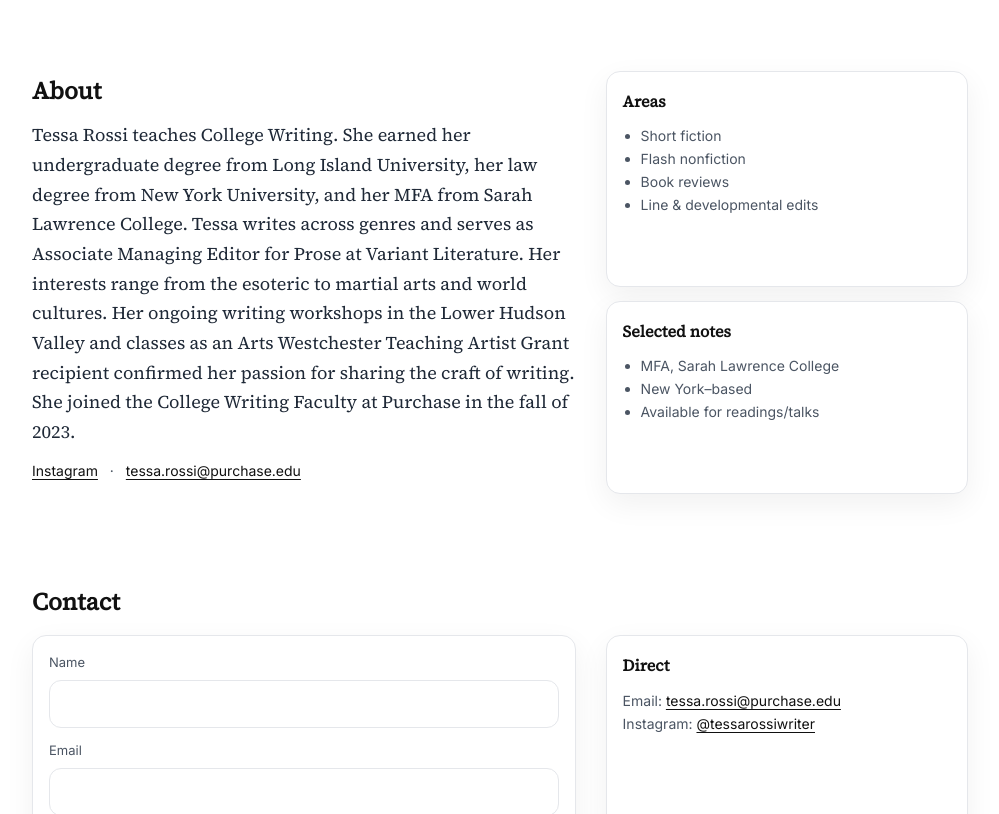
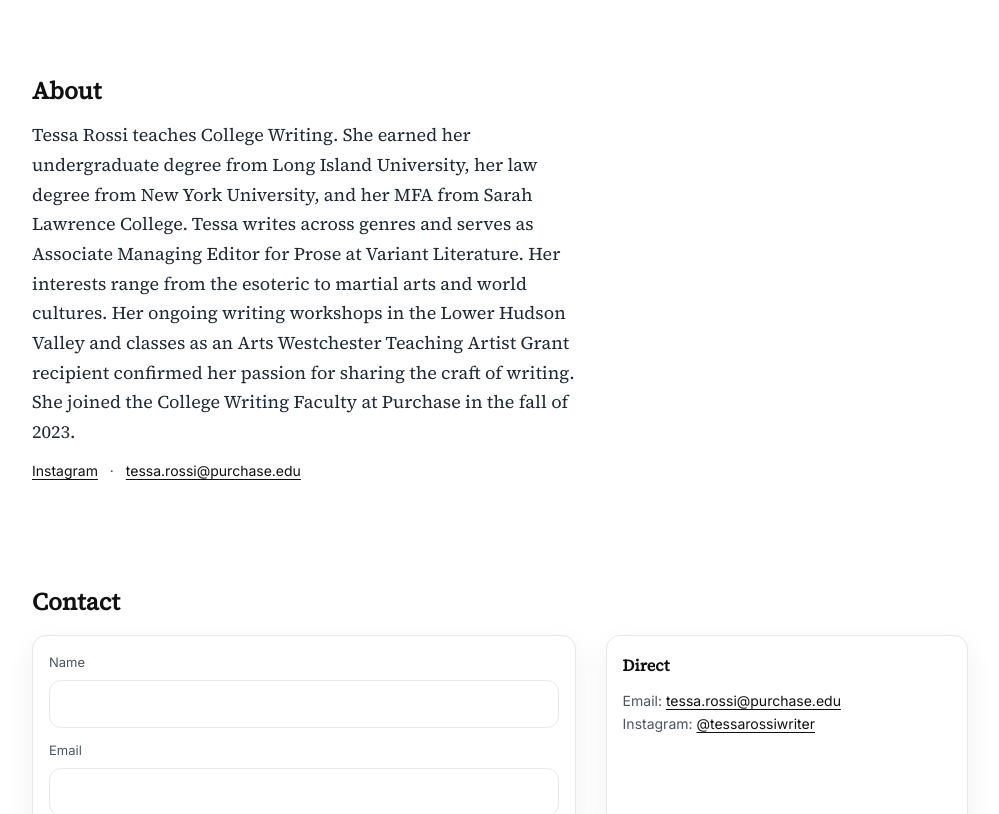
Before and after one commit to KeRossi12/trossiwebsite, a plain HTML site: page index.html in a window 1280 px wide. Shown: the part 1179-1993 px from the top of the page, without its empty margins (140-1139 px from the left). Drawn offline with Linux system fonts and the light colour scheme.

Commit message:
Update index.html
Update 4

```diff
--- a/index.html
+++ b/index.html
@@ -55,9 +55,9 @@
         <div class="hero-grid">
           <div class="hero-main">
             <p class="kicker">Writer</p>
-            <h1 class="hero-title">Fiction & nonfiction with a clear line and a human pulse.</h1>
+            <h1 class="hero-title">Sharing truth through fiction.</h1>
             <p class="hero-lede">
-Tessa Rossi writes, edits, and professes. She received her MFA in ’22 from SLC and her JD from NYU. She is the Associate Managing Editor for Variant Literature (@VariantLit), her prose is featured in Roi Faineant and MER, and her poems in the Red Ogre Review and Grey Sparrow. @TRossiWriter.
+Tessa Rossi writes, edits, and professes. She received her MFA in ’22 from SLC and her JD from NYU. She is the Managing Prose Editor for <a href="https://variantlit.com/" target="_blank" rel="noopener">Variant Literature</a> <a href="https://x.com/variantlit" target="_blank" rel="noopener">(@VariantLit)</a>, her prose is featured in Roi Faineant and MER, and her poems in the Red Ogre Review and Grey Sparrow.
             </p>
 
             <div class="hero-actions">
@@ -87,7 +87,7 @@ Tessa Rossi writes, edits, and professes. She received her MFA in ’22 from SLC
               <h2 class="aside-title">At a glance</h2>
               <ul class="aside-list">
                 <li><strong>Based</strong> New York</li>
-                <li><strong>Works in</strong> short fiction, flash nonfiction</li>
+                <li><strong>Works in</strong> short fiction, flash nonfiction, poetry</li>
                 <li><strong>Available for</strong> readings, talks, editing</li>
               </ul>
             </div>
@@ -140,27 +140,6 @@ Tessa Rossi teaches College Writing. She earned her undergraduate degree from Lo
               <a class="text-link" href="mailto:tessa.rossi@purchase.edu ">tessa.rossi@purchase.edu </a>
             </p>
           </article>
-
-          <aside class="sidebar">
-            <div class="sidebar-box">
-              <h3 class="sidebar-title">Areas</h3>
-              <ul class="sidebar-list">
-                <li>Short fiction</li>
-                <li>Flash nonfiction</li>
-                <li>Book reviews</li>
-                <li>Line & developmental edits</li>
-              </ul>
-            </div>
-
-            <div class="sidebar-box">
-              <h3 class="sidebar-title">Selected notes</h3>
-              <ul class="sidebar-list">
-                <li>MFA, Sarah Lawrence College</li>
-                <li>New York–based</li>
-                <li>Available for readings/talks</li>
-              </ul>
-            </div>
-          </aside>
         </div>
       </div>
     </section>
```
